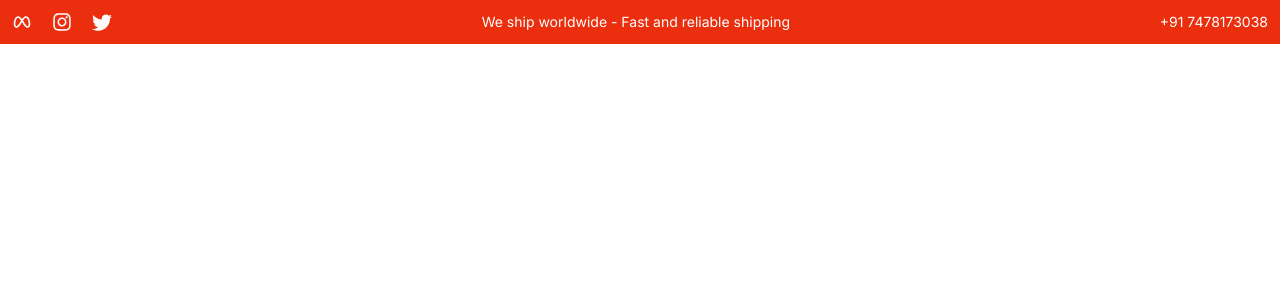
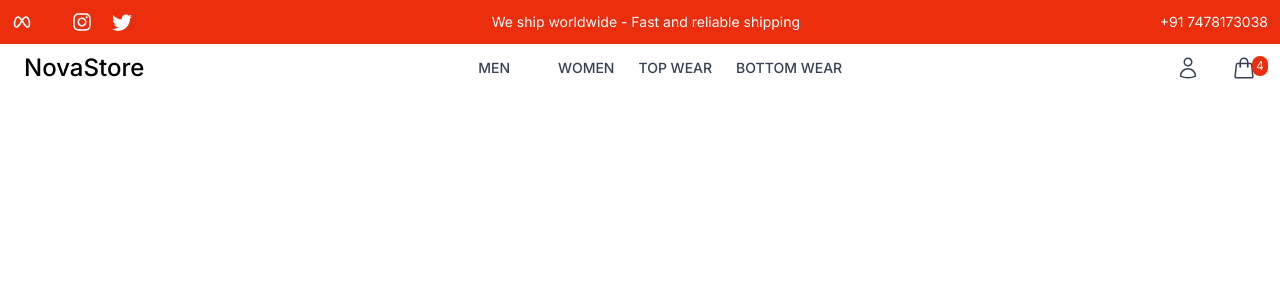
Before and after one commit to Haiul-Sk-A/My-Commerce, a React (Vite) app in the folder frontend/: page / in a window 1280 px wide. Shown: the top 300 px of the page. Built offline with nearby package versions, Linux system fonts and the light colour scheme.

Commit message:
Commponent

```diff
--- a/frontend/src/App.jsx
+++ b/frontend/src/App.jsx
@@ -1,7 +1,6 @@
 import React from 'react';
 import {BrowserRouter, Route, Routes} from 'react-router-dom'
 import UserLayout from './components/Layout/UserLayout';
-import Topbar from './components/Layout/Topbar';
 
 const App = () => {
   return (
--- a/frontend/src/components/Common/Header.jsx
+++ b/frontend/src/components/Common/Header.jsx
@@ -1,10 +1,12 @@
 import React from 'react'
 import Topbar from '../Layout/Topbar.jsx'
+import Navbar from './Navbar.jsx'
 
 const Header = () => {
   return (
     <div>
       {<Topbar/>}
+      {<Navbar/>}
     </div>
   )
 }
--- /dev/null
+++ b/frontend/src/components/Common/Navbar.jsx
@@ -0,0 +1,53 @@
+import React from 'react';
+import { Link } from 'react-router-dom';
+import{HiBars3BottomRight, HiOutlineShoppingBag, HiOutlineUser} from "react-icons/hi2"
+
+const Navbar = () => {
+  return (
+    <>
+    <nav className="conatainer mx-auto flex items-center justify-between py-2 px-6">
+        {/*Left - Logo*/}
+        <div>
+            <Link to="/" className="text-2xl font-medium">
+            NovaStore
+            </Link>
+        </div>
+
+        <div className='hidden md:flex space-x-6'>
+            <Link to="/" className='text-gray-700 hover:text-black text-sm font-medium uppercase'>
+                Men
+            </Link>
+
+            <Link to="/" className='text-gray-700 hover:text-black text-sm font-medium uppercase'>
+                Women
+            </Link>
+
+            <Link to="/" className='text-gray-700 hover:text-black text-sm font-medium uppercase'>
+                Top Wear
+            </Link>
+
+            <Link to="/" className='text-gray-700 hover:text-black text-sm font-medium uppercase'>
+                Bottom Wear
+            </Link>
+        </div>
+
+        {/*Right Icons*/}
+        <div className='flex items-center space-x-4'>
+            <Link to="/profile">
+            <HiOutlineUser className='h-6 w-6 text-gray-700'/>
+            </Link>
+            <button className='relative hover:text-black'>
+                <HiOutlineShoppingBag className='h-6 w-6 text-gray-700'/>
+                <span className="absolute top-0 left-5 bg-[#ea2e0e] text-white text-xs rounded-full px-1 py-0.5">4</span>
+            </button>
+
+            <button className="md:hidden">
+                <HiBars3BottomRight className='h-6 w-6 text-gray-700'/>
+            </button>
+        </div>
+    </nav>
+    </>
+  )
+}
+
+export default Navbar
--- a/frontend/src/index.css
+++ b/frontend/src/index.css
@@ -1,3 +1,7 @@
+@tailwind base;
+@tailwind components;
+@tailwind utilities;
+
 #root{
     font-family: "Inter", sans-serif;
     font-optical-sizing: auto;
--- a/frontend/tailwind.config.js
+++ b/frontend/tailwind.config.js
@@ -1,8 +1,13 @@
 /** @type {import('tailwindcss').Config} */
-export default {
-  content: [],
+module.exports = {
+  content: [
+    "./src/**/*.{js,jsx,ts,tsx}","./public/index.html",],
   theme: {
-    extend: {},
+    extend: {
+      colors: {
+        "NovaStore-red": "#ea2e0e",
+      },
+    },
   },
   plugins: [],
-}
+};
```
